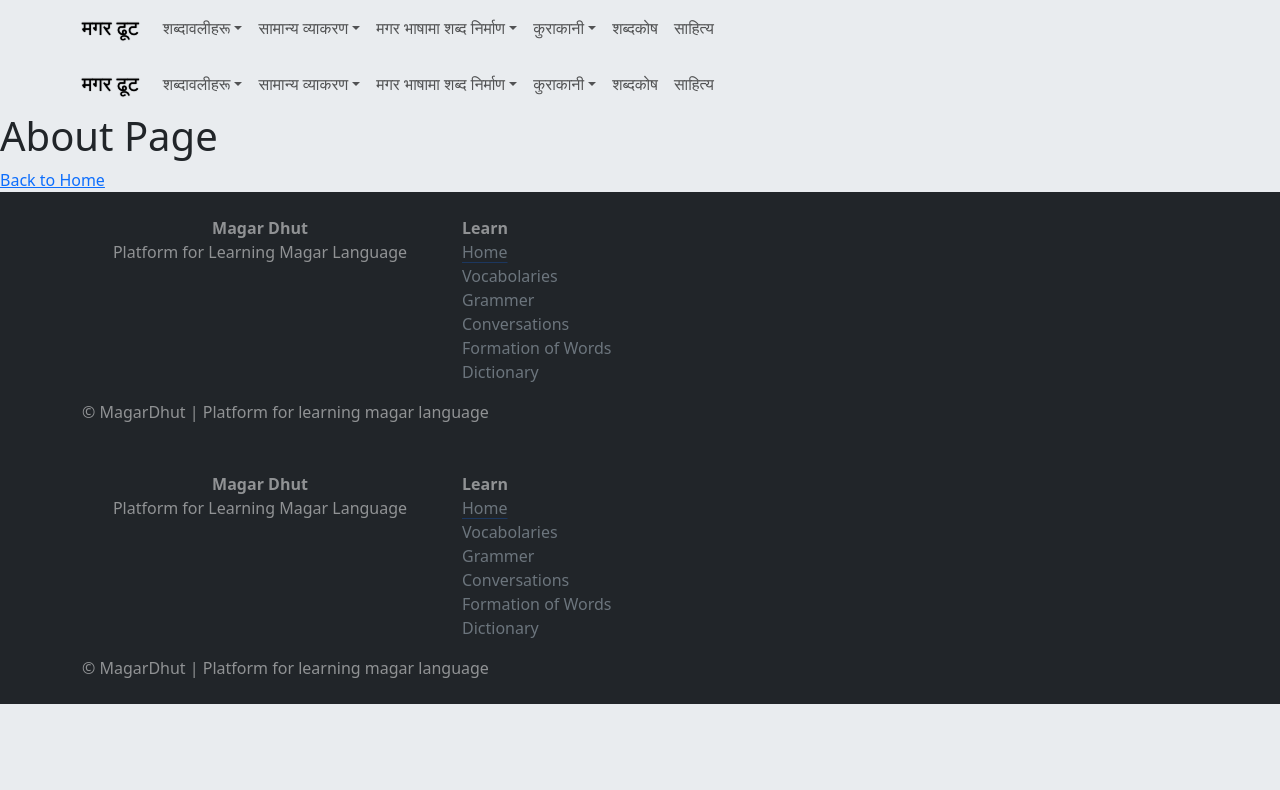
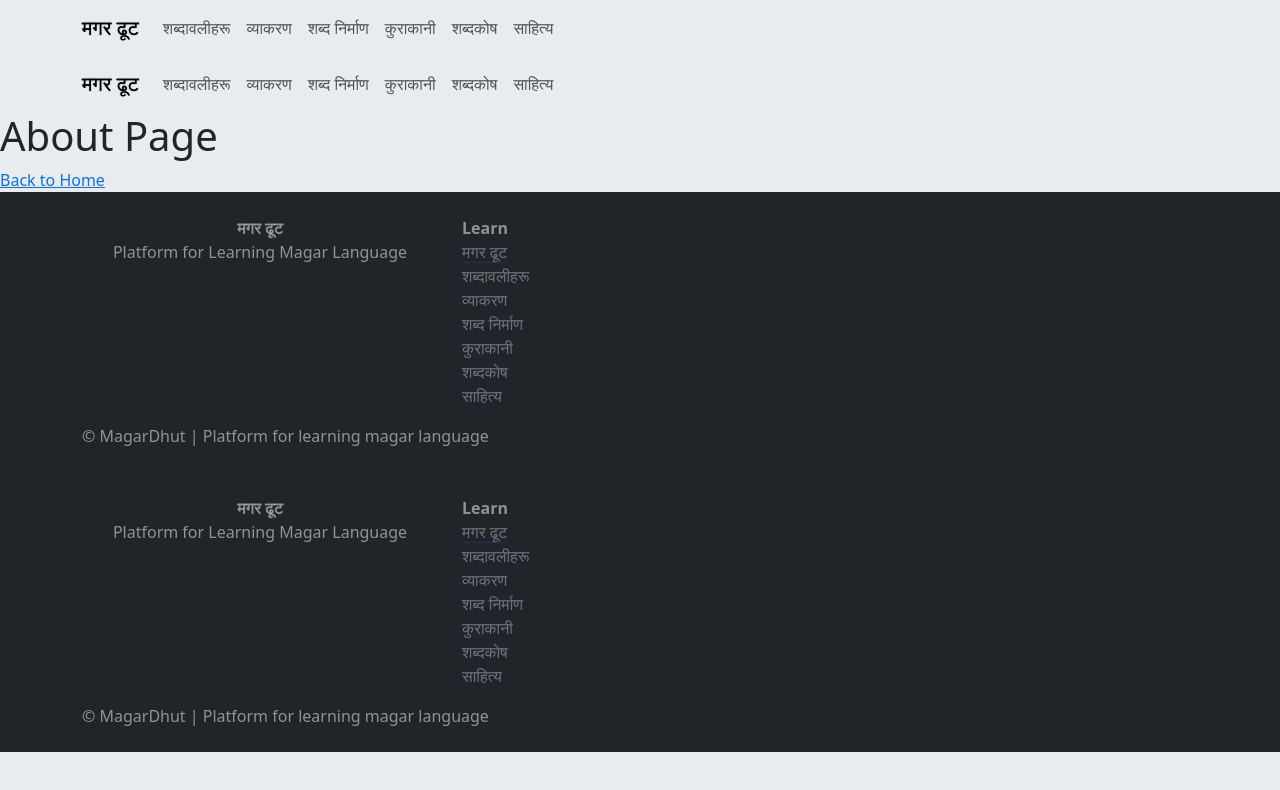
Before and after one commit to msucil/magardhut, a Next.js app: page /about in a window 1280 px wide. Shown: the top 790 px of the page. Built offline with nearby package versions, Linux system fonts and the light colour scheme.

Commit message:
update label for main nav bar and footer

```diff
--- a/src/components/footer/footer.tsx
+++ b/src/components/footer/footer.tsx
@@ -6,18 +6,19 @@ function Footer() {
             <div className="container pt-4 pb-4">
                 <div className="row">
                     <div className="col-md-4 text-center">
-                        <div ><strong>Magar Dhut</strong></div>
+                        <div ><strong>मगर ढूट</strong></div>
                         <div>Platform for Learning Magar Language</div>
                     </div>
                     <div className="col-md-4">
                         <div><strong>Learn</strong></div>
                         <ul className='list-unstyled'>
-                            <li className=""><Link href='/' className='link-offset-2 link-underline link-underline-opacity-25 link-secondary'>Home</Link></li>
-                            <li className=""><Link className='link-offset-2 link-underline link-underline-opacity-0 link-secondary' href='/learn/vocabularies'>Vocabolaries</Link></li>
-                            <li className=""><Link className='link-offset-2 link-underline link-underline-opacity-0 link-secondary' href='/learn/grammer'>Grammer</Link></li>
-                            <li className=""><Link className='link-offset-2 link-underline link-underline-opacity-0 link-secondary' href='/learn/conversations'>Conversations</Link></li>
-                            <li className=""><Link className='link-offset-2 link-underline link-underline-opacity-0 link-secondary' href='/learn/words'>Formation of Words</Link></li>
-                            <li className=""><Link className='link-offset-2 link-underline link-underline-opacity-0 link-secondary' href='/dictionary'>Dictionary</Link></li>
+                            <li className=""><Link href='/' className='link-offset-2 link-underline link-underline-opacity-25 link-secondary'>मगर ढूट</Link></li>
+                            <li className=""><Link className='link-offset-2 link-underline link-underline-opacity-0 link-secondary' href='/learn/vocabularies'>शब्दावलीहरू</Link></li>
+                            <li className=""><Link className='link-offset-2 link-underline link-underline-opacity-0 link-secondary' href='/learn/grammer'>व्याकरण</Link></li>
+                            <li className=""><Link className='link-offset-2 link-underline link-underline-opacity-0 link-secondary' href='/learn/words'>शब्द निर्माण</Link></li>
+                            <li className=""><Link className='link-offset-2 link-underline link-underline-opacity-0 link-secondary' href='/learn/conversations'>कुराकानी</Link></li>
+                            <li className=""><Link className='link-offset-2 link-underline link-underline-opacity-0 link-secondary' href='/dictionary'>शब्दकोष</Link></li>
+                            <li className=""><Link className='link-offset-2 link-underline link-underline-opacity-0 link-secondary' href='/literature'>साहित्य</Link></li>
                         </ul>
                     </div>
                     <div className="col-md-4"></div>
--- a/src/components/mainnavbar/MainNavbar.tsx
+++ b/src/components/mainnavbar/MainNavbar.tsx
@@ -7,49 +7,28 @@ import Nav from "react-bootstrap/Nav"
 function MainNavbar() {
   return (
     <>
-      {<Navbar  expand="lg" sticky='top'>
+      {<Navbar expand="lg" sticky='top'>
         <Container>
-          <Navbar.Brand href="/" style={{ textShadow: '0px 0px 1px BLACK'}}>मगर ढूट</Navbar.Brand>
+          <Navbar.Brand href="/" style={{ textShadow: '0px 0px 1px BLACK' }}>मगर ढूट</Navbar.Brand>
           <Navbar.Toggle aria-controls="navbarScroll" />
           <Navbar.Collapse id="navbarScroll">
             <Nav
               className="me-auto my-2 my-lg-0"
-              // style={{ maxHeight: '100px' }}
-              // navbarScroll
+            // style={{ maxHeight: '100px' }}
+            // navbarScroll
             >
-              <NavDropdown title="शब्दावलीहरू" id="navbarScrollingDropdown">
-                <NavDropdown.Item href="/learn">Parts of Body/Sarirka Angaharu ko naam</NavDropdown.Item>
-                <NavDropdown.Item href="/learn">Diseases/rogharu</NavDropdown.Item>
-                <NavDropdown.Item href="/learn">Kinship/Shaino</NavDropdown.Item>
-                <NavDropdown.Divider />
-                <NavDropdown.Item href="#action5">
-                  Something else here
-                </NavDropdown.Item>
-              </NavDropdown>
-              <NavDropdown title="सामान्य व्याकरण" id="navbarScrollingDropdown">
-                <NavDropdown.Item href="/learn">Dhut</NavDropdown.Item>
-                <NavDropdown.Item href="/learn">Sabdhakosh</NavDropdown.Item>
-                <NavDropdown.Divider />
-                <NavDropdown.Item href="#action5">
-                  Something else here
-                </NavDropdown.Item>
-              </NavDropdown>
-              <NavDropdown title="मगर भाषामा शब्द निर्माण" id="navbarScrollingDropdown">
-                <NavDropdown.Item href="/learn">Dhut</NavDropdown.Item>
-                <NavDropdown.Item href="/learn">Sabdhakosh</NavDropdown.Item>
-                <NavDropdown.Divider />
-                <NavDropdown.Item href="#action5">
-                  Something else here
-                </NavDropdown.Item>
-              </NavDropdown>
-              <NavDropdown title="कुराकानी" id="navbarScrollingDropdown">
-                <NavDropdown.Item href="/learn">Dhut</NavDropdown.Item>
-                <NavDropdown.Item href="/learn">Sabdhakosh</NavDropdown.Item>
-                <NavDropdown.Divider />
-                <NavDropdown.Item href="#action5">
-                  Something else here
-                </NavDropdown.Item>
-              </NavDropdown>
+              <Nav.Link href="/learn/vocabularies" >
+                शब्दावलीहरू
+              </Nav.Link>
+              <Nav.Link href="/learn/grammer" >
+                व्याकरण
+              </Nav.Link>
+              <Nav.Link href="/learn/words" >
+                शब्द निर्माण
+              </Nav.Link>
+              <Nav.Link href="/learn/conversations" >
+                कुराकानी
+              </Nav.Link>
               <Nav.Link href="/dictionary" >
                 शब्दकोष
               </Nav.Link>
```
